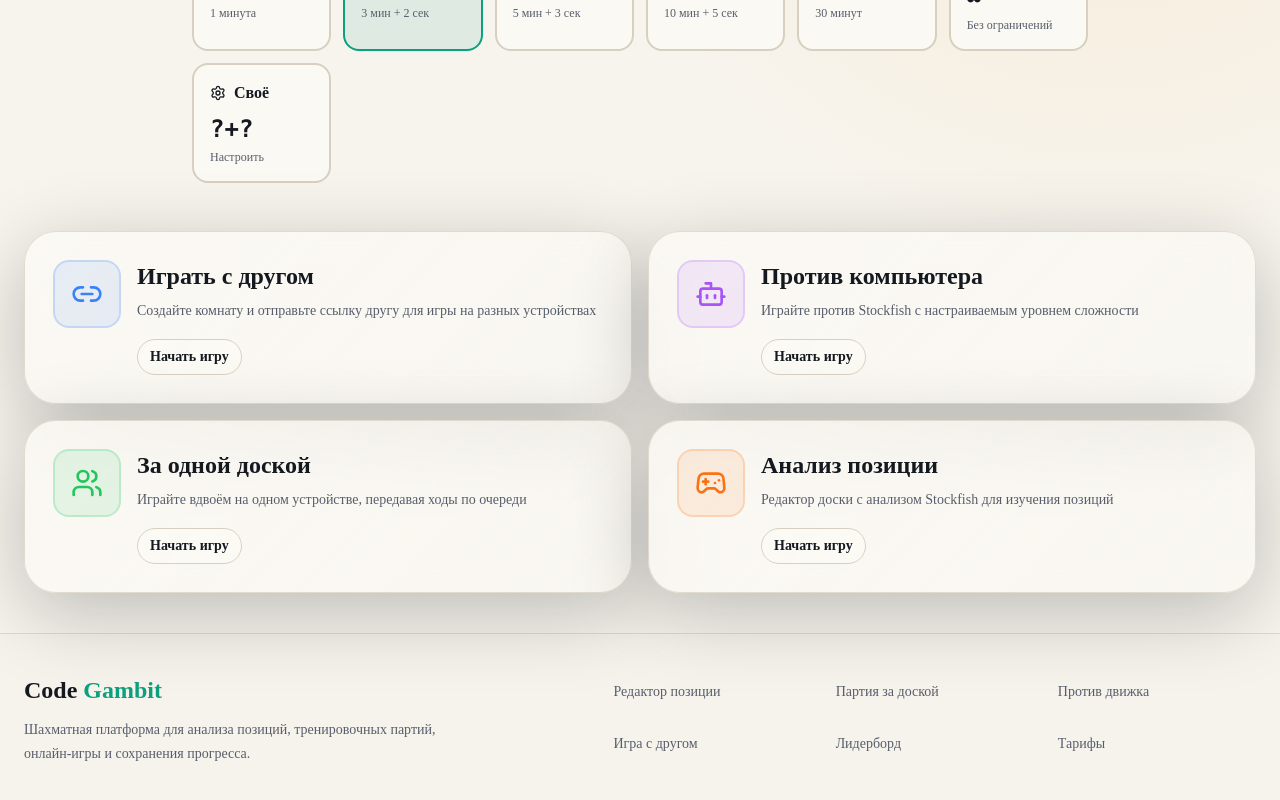
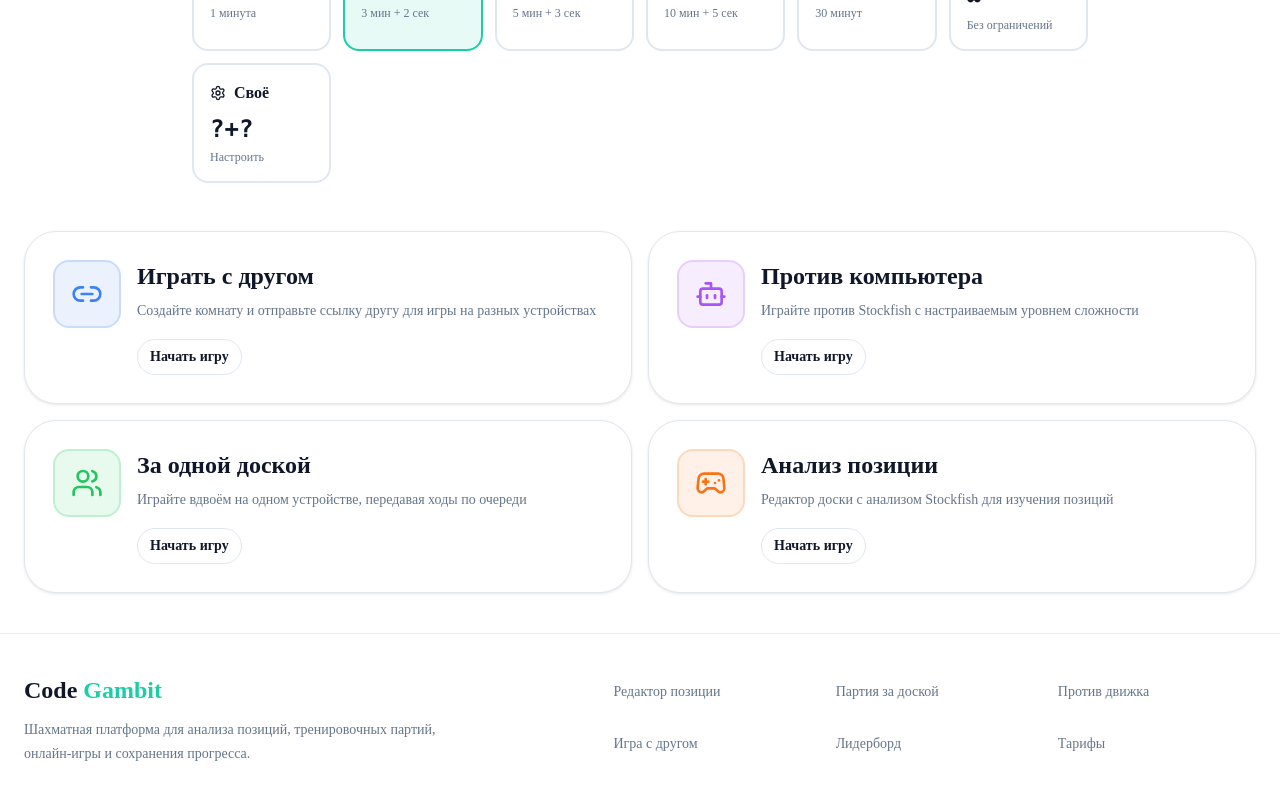
Before and after one commit to Galym7707/Chess_Nfactorial, a Next.js app: page /play in a window 1280 px wide. Shown: the part 488-1288 px from the top of the page. Built offline with nearby package versions, Linux system fonts and the light colour scheme; no server answers.

Commit message:
Улучшить дизайн: чистый минималистичный стиль как Lichess
Co-Authored-By: Claude Sonnet 4 <noreply@anthropic.com>

```diff
--- a/app/globals.css
+++ b/app/globals.css
@@ -4,35 +4,35 @@
 @tailwind utilities;
 
 :root {
-  --background: 42 38% 95%;
-  --foreground: 220 22% 10%;
-  --muted: 42 24% 90%;
-  --muted-foreground: 220 10% 38%;
-  --border: 42 22% 80%;
-  --input: 42 22% 86%;
-  --card: 44 42% 97%;
-  --primary: 166 85% 34%;
-  --primary-foreground: 160 44% 96%;
-  --accent: 38 92% 54%;
-  --accent-foreground: 28 40% 12%;
-  --destructive: 2 70% 48%;
-  --ring: 166 85% 34%;
+  --background: 0 0% 100%;
+  --foreground: 222 47% 11%;
+  --muted: 210 40% 96%;
+  --muted-foreground: 215 16% 47%;
+  --border: 214 32% 91%;
+  --input: 214 32% 91%;
+  --card: 0 0% 100%;
+  --primary: 166 76% 46%;
+  --primary-foreground: 0 0% 100%;
+  --accent: 210 40% 96%;
+  --accent-foreground: 222 47% 11%;
+  --destructive: 0 84% 60%;
+  --ring: 166 76% 46%;
 }
 
 .dark {
-  --background: 220 30% 6%;
-  --foreground: 42 35% 94%;
-  --muted: 220 21% 13%;
-  --muted-foreground: 218 12% 68%;
-  --border: 220 18% 19%;
-  --input: 220 18% 17%;
-  --card: 220 25% 9%;
-  --primary: 166 83% 52%;
-  --primary-foreground: 168 70% 6%;
-  --accent: 39 96% 58%;
-  --accent-foreground: 30 35% 9%;
-  --destructive: 2 84% 62%;
-  --ring: 166 83% 52%;
+  --background: 222 47% 11%;
+  --foreground: 210 40% 98%;
+  --muted: 217 33% 17%;
+  --muted-foreground: 215 20% 65%;
+  --border: 217 33% 17%;
+  --input: 217 33% 17%;
+  --card: 222 47% 11%;
+  --primary: 166 76% 46%;
+  --primary-foreground: 0 0% 100%;
+  --accent: 217 33% 17%;
+  --accent-foreground: 210 40% 98%;
+  --destructive: 0 63% 31%;
+  --ring: 166 76% 46%;
 }
 
 * {
@@ -56,17 +56,13 @@ body {
 
 .cg-shell {
   min-height: 100svh;
-  background:
-    radial-gradient(circle at 8% 4%, hsl(var(--primary) / 0.18), transparent 28rem),
-    radial-gradient(circle at 86% 18%, hsl(var(--accent) / 0.11), transparent 32rem),
-    hsl(var(--background));
+  background: hsl(var(--background));
 }
 
 .glass-panel {
-  background: linear-gradient(135deg, hsl(var(--card) / 0.86), hsl(var(--card) / 0.58));
-  border: 1px solid hsl(var(--border) / 0.72);
-  box-shadow: 0 20px 80px hsl(220 45% 3% / 0.24);
-  backdrop-filter: blur(18px);
+  background: hsl(var(--card));
+  border: 1px solid hsl(var(--border));
+  box-shadow: 0 1px 3px rgba(0, 0, 0, 0.1);
 }
 
 .text-balance {
```
